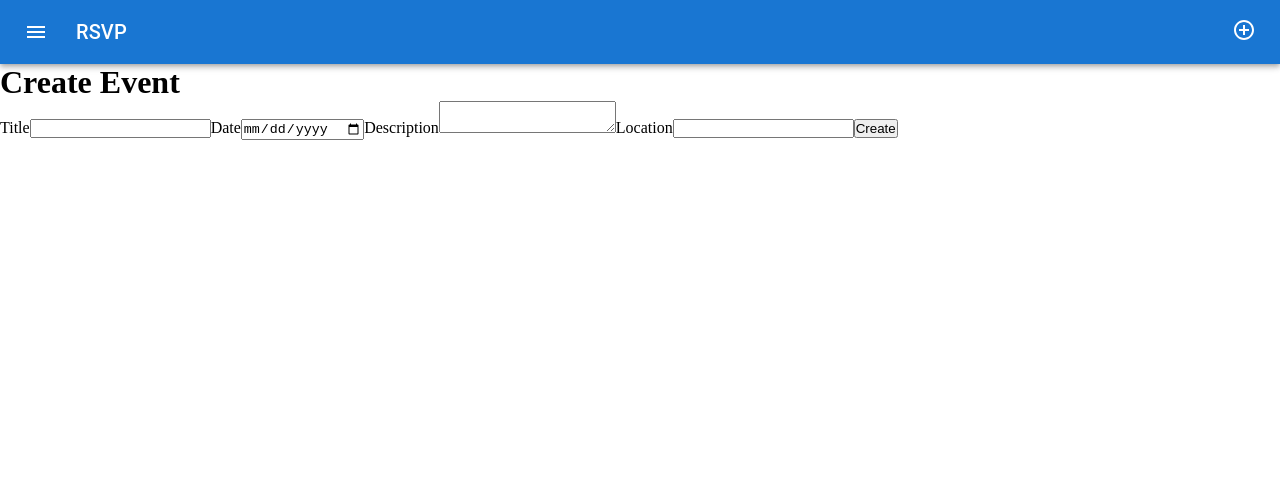
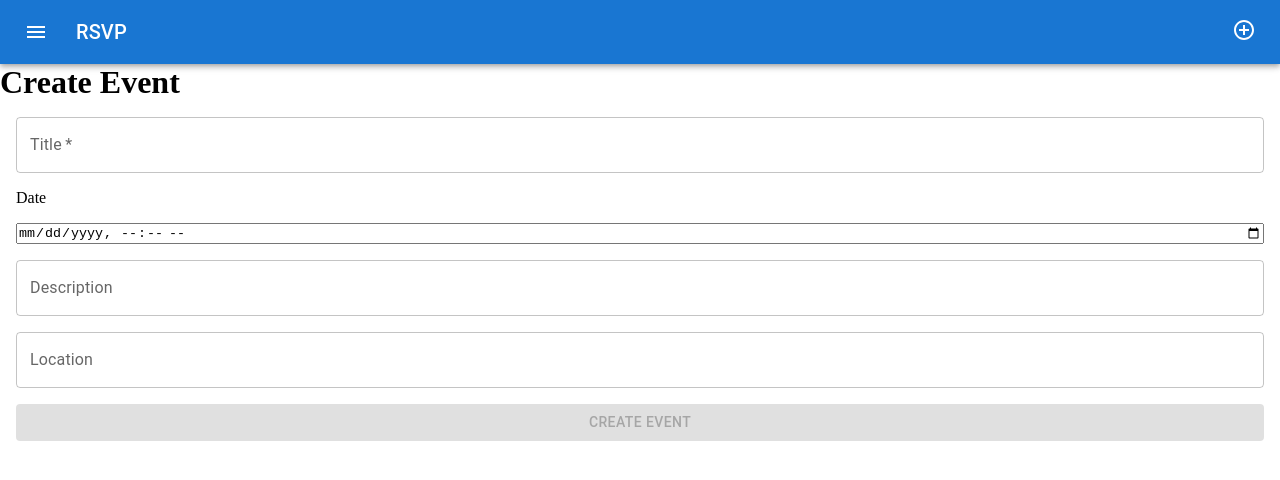
Before and after one commit to ChaseC99/rsvp, a Next.js app: page /create in a window 1280 px wide. Shown: the top 480 px of the page. Built offline with nearby package versions, Linux system fonts and the light colour scheme.

Commit message:
Slightly improved create page

```diff
--- a/app/create/page.tsx
+++ b/app/create/page.tsx
@@ -1,12 +1,13 @@
 "use client";
 
-import { useRef } from "react";
+import { useRef, useState } from "react";
 import { useRouter } from 'next/navigation'
+import { Autocomplete, Button, TextField } from "@mui/material";
 
 export default function CreateEvent() {
     const router = useRouter();
 
-    const titleRef = useRef<HTMLInputElement>(null);
+    const [title, setTitle] = useState("")
     const dateRef = useRef<HTMLInputElement>(null);
     const descriptionRef = useRef<HTMLTextAreaElement>(null);
     const locationRef = useRef<HTMLInputElement>(null);
@@ -15,7 +16,6 @@ export default function CreateEvent() {
         event.preventDefault();
 
         const endpoint = '/api/event';
-        const title = titleRef.current?.value;
         const date = dateRef.current?.value;
         const description = descriptionRef.current?.value;
         const location = locationRef.current?.value;
@@ -25,7 +25,7 @@ export default function CreateEvent() {
             headers: {
                 'Content-Type': 'application/json',
             },
-            body: JSON.stringify({ title, date, description, location}),
+            body: JSON.stringify({ title, date, description, location }),
         }
 
         const response = await fetch(endpoint, options);
@@ -43,17 +43,60 @@ export default function CreateEvent() {
     return (
         <div>
             <h1>Create Event</h1>
-            <form onSubmit={handleSubmit}>
-                <label htmlFor="title">Title</label>
-                <input id="title" type="text" ref={titleRef}/>
+            <form onSubmit={handleSubmit} style={styles.form}>
+                <TextField
+                    id="title"
+                    label="Title"
+                    variant="outlined"
+                    required
+                    value={title}
+                    onChange={(event) => setTitle(event.target.value)}
+                />
+
                 <label htmlFor="date">Date</label>
-                <input id="date" type="date" ref={dateRef}/>
-                <label htmlFor="description">Description</label>
-                <textarea id="description" ref={descriptionRef}/>
-                <label htmlFor="location">Location</label>
-                <input id="location" type="text" ref={locationRef}/>
-                <button type="submit">Create</button>
+                <input type="datetime-local" ref={dateRef} />
+
+                <TextField
+                    id="description"
+                    label="Description"
+                    variant="outlined"
+                    multiline
+                    inputRef={descriptionRef}
+                />
+
+                <Autocomplete
+                    id="location"
+                    freeSolo
+                    renderInput={(params) => (
+                        <TextField
+                            {...params}
+                            label="Location"
+                            multiline
+                            inputRef={locationRef}
+                        />
+                    )}
+                    options={[
+                        "Las Palmas Park", "Kevin Morran Park", "Washington Park"
+                    ]}
+                />
+
+                <Button
+                    disabled={title === ""}
+                    type="submit"
+                    variant="contained"
+                >
+                    Create event
+                </Button>
             </form>
         </div>
     )
 }
+
+const styles = {
+    form: {
+        display: 'flex',
+        flexDirection: 'column' as 'column',
+        gap: '1rem',
+        padding: '1rem',
+    }
+}
```
Also changed, not shown: app/[event]/event.tsx (+7 -2 lines).
